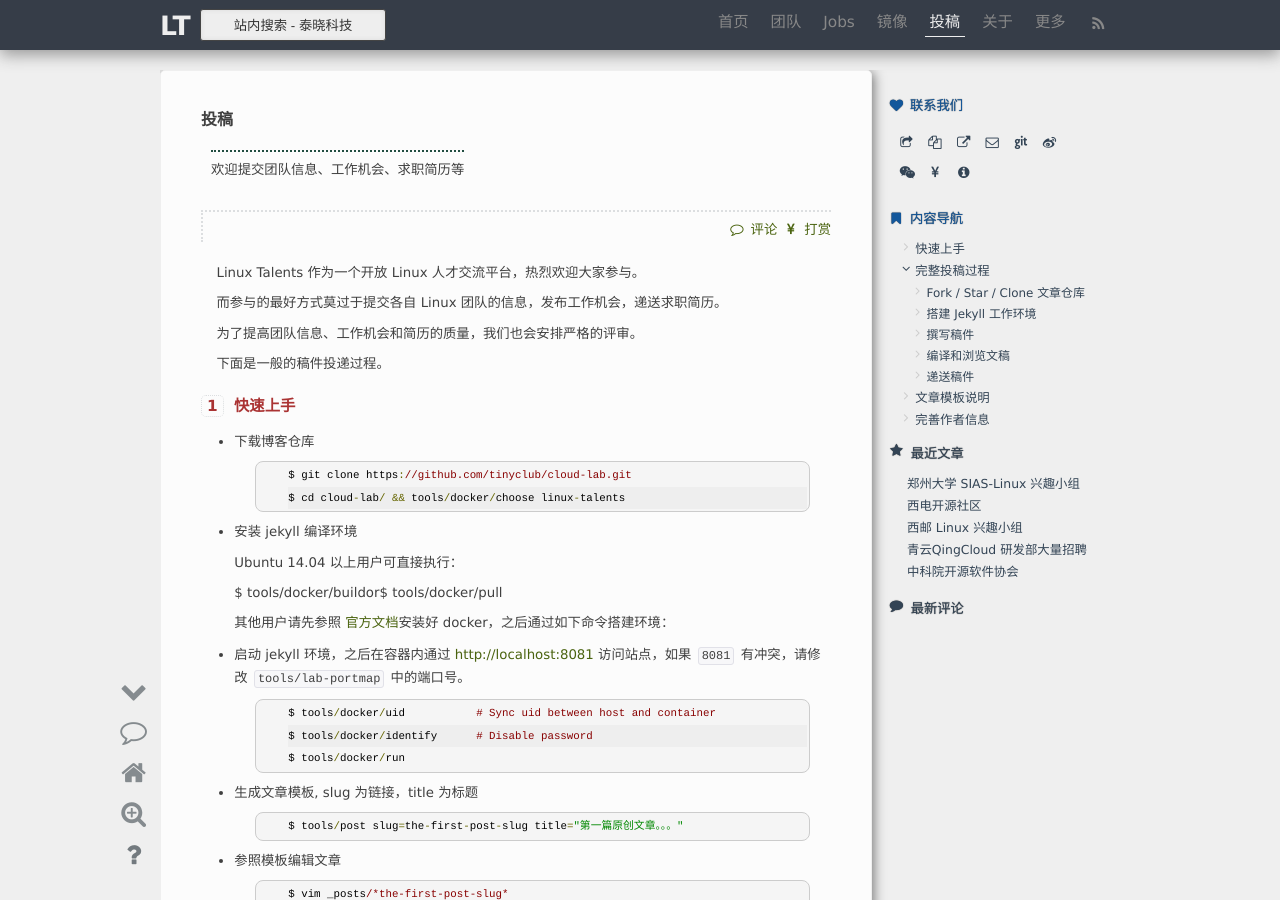
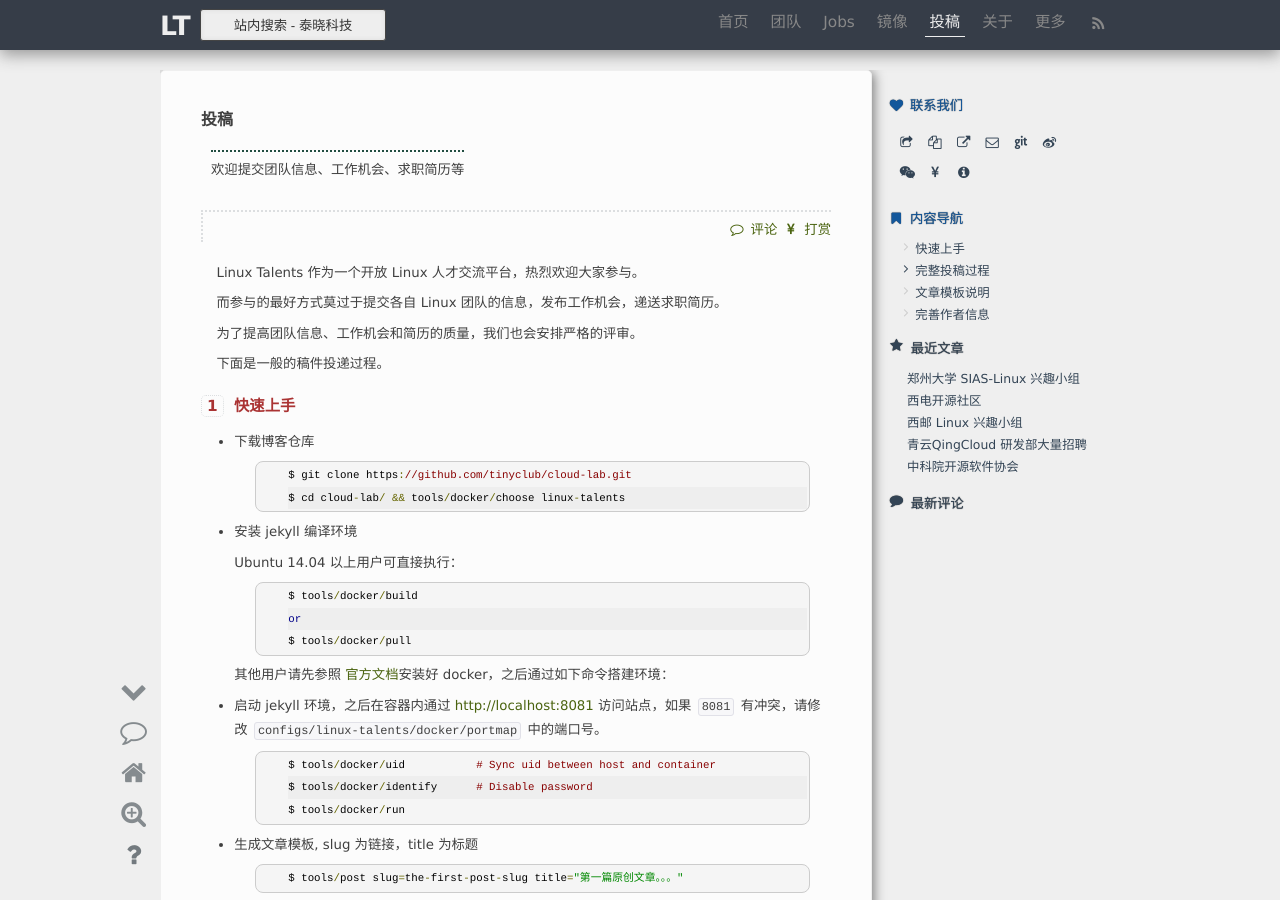
Before and after one commit to lzufalcon/linux-talents.github.io, a Jekyll site: the page built from pages/post.md, in a window 1280 px wide and 900 px high. Built offline with Jekyll 4.4.1, drawn with Linux system fonts in a browser that asks for light colours; comment, search, counter and statistics services are not loaded.

Commit message:
post: Fix up some formats
Signed-off-by: Wu Zhangjin <wuzhangjin@gmail.com>

```diff
--- a/pages/post.md
+++ b/pages/post.md
@@ -27,13 +27,13 @@ Linux Talents 作为一个开放 Linux 人才交流平台，热烈欢迎大家
 
   Ubuntu 14.04 以上用户可直接执行：
 
-    $ tools/docker/build
-    or
-    $ tools/docker/pull
+      $ tools/docker/build
+      or
+      $ tools/docker/pull
 
   其他用户请先参照 [官方文档](https://docs.docker.com/engine/installation/linux/)安装好 docker，之后通过如下命令搭建环境：
 
-* 启动 jekyll 环境，之后在容器内通过 <http://localhost:8081> 访问站点，如果 `8081` 有冲突，请修改 `tools/lab-portmap` 中的端口号。
+* 启动 jekyll 环境，之后在容器内通过 <http://localhost:8081> 访问站点，如果 `8081` 有冲突，请修改 `configs/linux-talents/docker/portmap` 中的端口号。
 
       $ tools/docker/uid           # Sync uid between host and container
       $ tools/docker/identify      # Disable password
```
